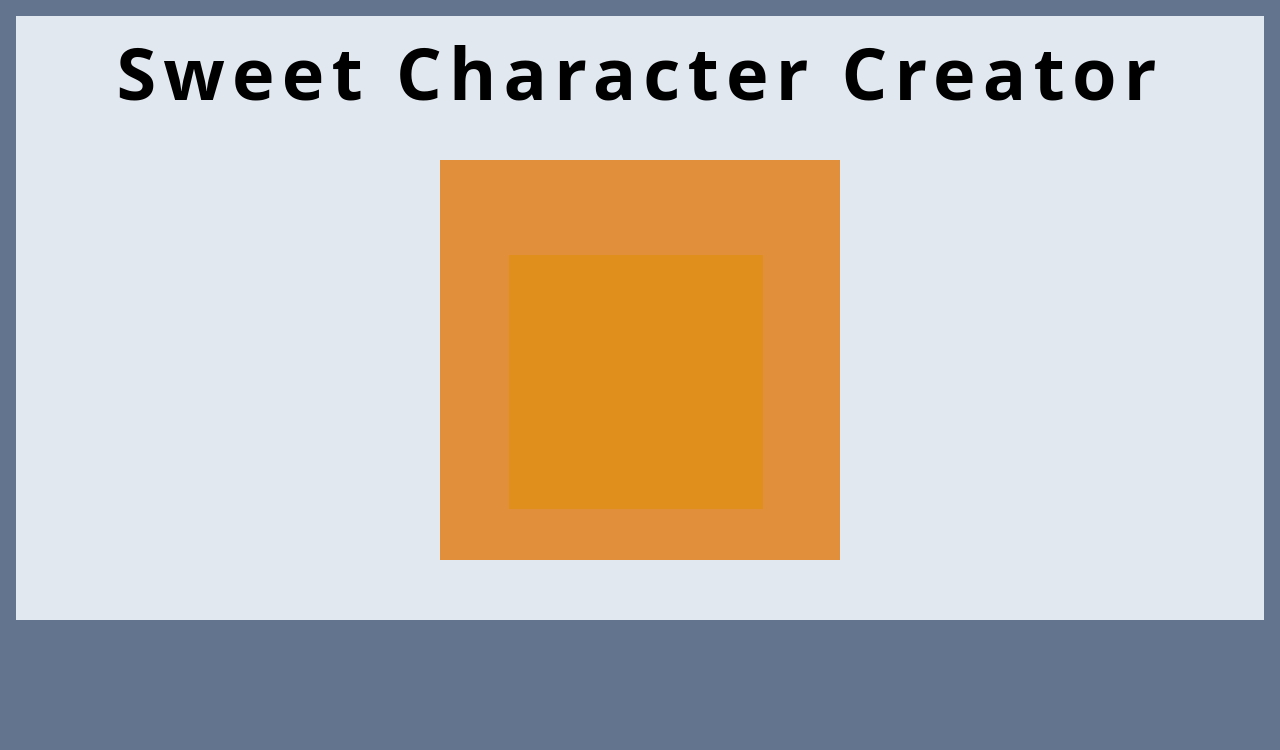
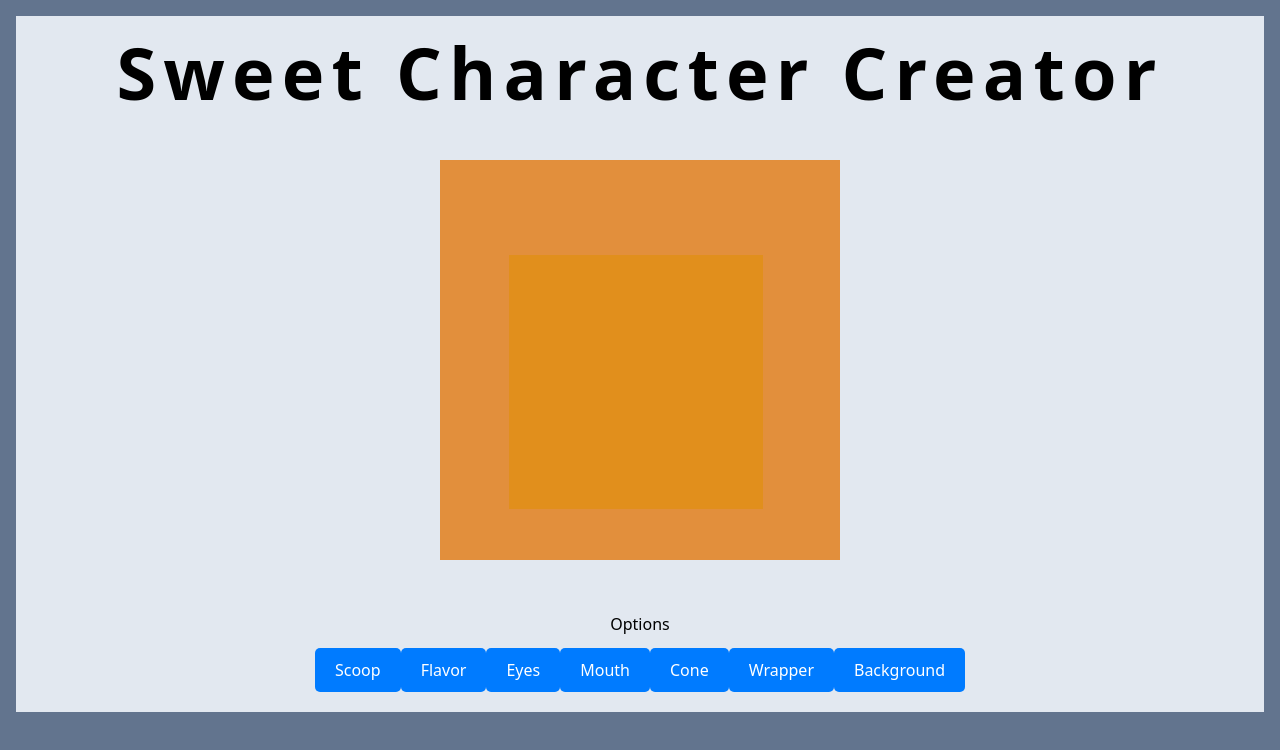
Before and after one commit to ericksong91/sweet-character-generator, a Next.js app: page / in a window 1280 px wide. Shown: the top 750 px of the page. Built offline with nearby package versions, Linux system fonts and the light colour scheme.

Commit message:
Merge features.

```diff
--- /dev/null
+++ b/src/app/_components/Options.tsx
@@ -0,0 +1,42 @@
+"use client";
+
+function Options () {
+
+    const selections = [
+        {id:1, name: 'Scoop'},
+        {id:2, name: 'Flavor'},
+        {id:3, name: 'Eyes'},
+        {id:4, name: 'Mouth'},
+        {id:5, name: 'Cone'},
+        {id:6, name: 'Wrapper'},
+        {id:7, name: 'Background'}
+    ]
+
+    function handleSelect(selections: { id: number; name: string}) {
+        alert(`Choose a ${selections.name}!`);
+    };
+
+    interface Selection {
+        id: number;
+        name: string;
+    }
+    // I don't know what this does
+
+    return (
+        <>
+            <h2>
+                Options
+            </h2>
+            <div>
+                {selections.map((selection) => (
+                    <button key={selection.id} onClick={() => handleSelect(selection)}>
+                        {selection.name}
+                    </button>
+                )
+            )}
+            </div>
+        </>
+    )
+};
+
+export default Options;
--- a/src/app/globals.css
+++ b/src/app/globals.css
@@ -1 +1,15 @@
 @import "tailwindcss";
+
+button {
+  padding: 10px 20px;
+  border: none;
+  background-color: #007BFF;
+  color: white;
+  border-radius: 5px;
+  cursor: pointer;
+  transition: background-color 0.3s;
+}
+
+button:hover {
+  background-color: #0056b3;
+}
--- a/src/app/page.tsx
+++ b/src/app/page.tsx
@@ -1,4 +1,6 @@
 import Preview from "./_components/Preview";
+import Image from "next/image";
+import Options from "./_components/Options";
 
 function App() {
   return (
@@ -6,6 +8,7 @@ function App() {
       <main className="main container flex flex-col flex-grow items-center gap-3 mx-auto p-5 bg-slate-200">
         <h1 className="heading font-extrabold text-7xl tracking-widest">Sweet Character Creator</h1>
         <Preview />
+        <Options />
       </main>
     </div>
   );
```
